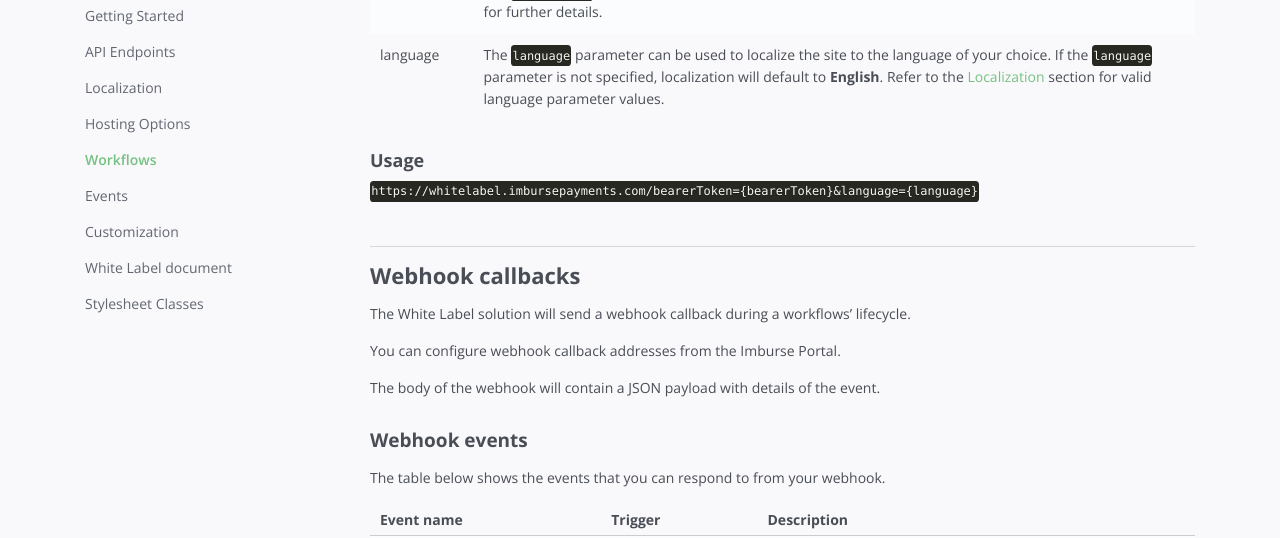
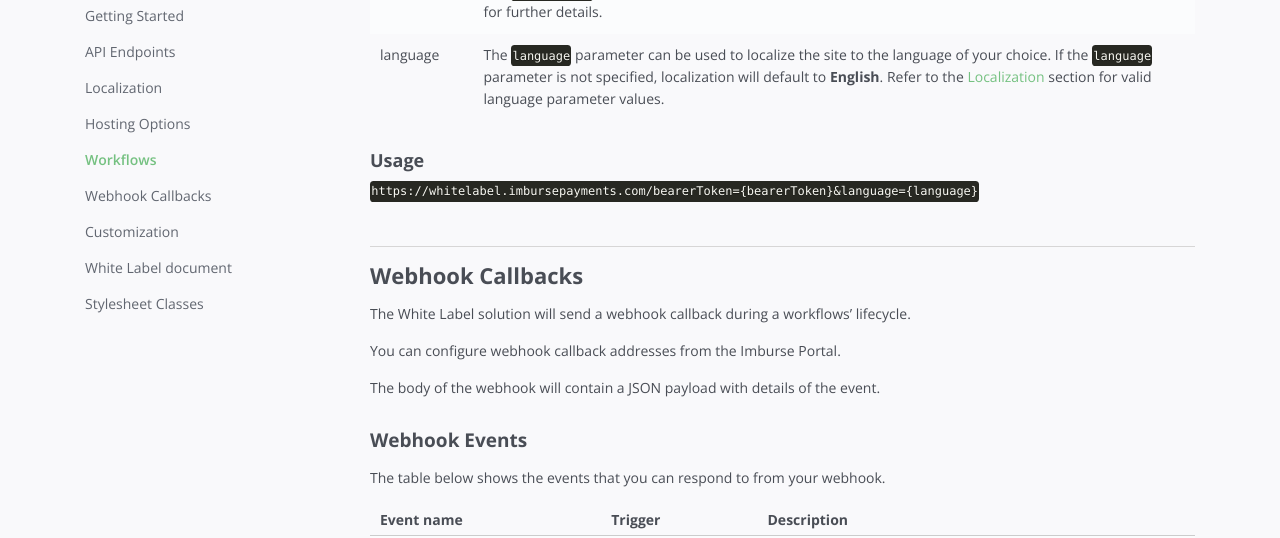
Before and after one commit to Imburse-Payments/imburse-payments.github.io, a Jekyll site: the page built from pages/guides/whitelabel-integration.md, in a window 1280 px wide and 900 px high, scrolled down 2436 px. Shown: the top 538 px of the window. Built offline with Jekyll 4.4.1, drawn with Linux system fonts in a browser that asks for light colours; nearby versions of some CDN libraries.

Commit message:
Updated TOC.

```diff
--- a/_includes/tocs.html
+++ b/_includes/tocs.html
@@ -15,7 +15,7 @@
                     <a class="nav-link scrollto" href="#localization">Localization</a>
                     <a class="nav-link scrollto" href="#hosting-options">Hosting Options</a>
                     <a class="nav-link scrollto" href="#workflows">Workflows</a>
-                    <a class="nav-link scrollto" href="#events">Events</a>
+                    <a class="nav-link scrollto" href="#webhook-callbacks">Webhook Callbacks</a>
                     <a class="nav-link scrollto" href="#customization">Customization</a>
                     <a class="nav-link scrollto" href="#white-label-document">White Label document</a>
                     <a class="nav-link scrollto" href="#stylesheet-classes">Stylesheet Classes</a>
--- a/pages/guides/whitelabel-integration.md
+++ b/pages/guides/whitelabel-integration.md
@@ -103,7 +103,7 @@ language       | The `language` parameter can be used to localize the site to th
 
 `https://whitelabel.imbursepayments.com/bearerToken={bearerToken}&language={language}`
 
-## Webhook callbacks
+## Webhook Callbacks
 
 The White Label solution will send a webhook callback during a workflows' lifecycle.
 
@@ -112,8 +112,7 @@ You can configure webhook callback addresses from the Imburse Portal.
 The body of the webhook will contain a JSON payload with details of the event.
 
 
-
-### Webhook events
+### Webhook Events
 
 The table below shows the events that you can respond to from your webhook.
 
```
